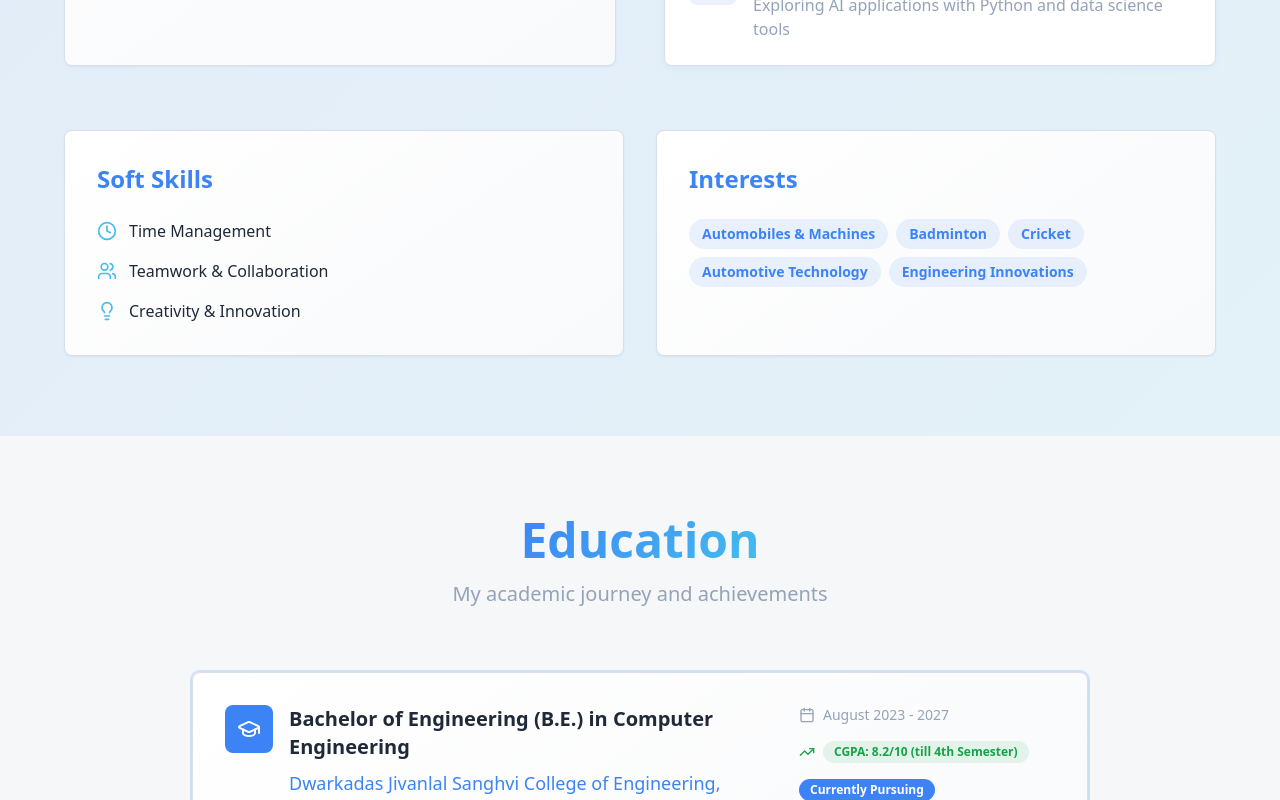
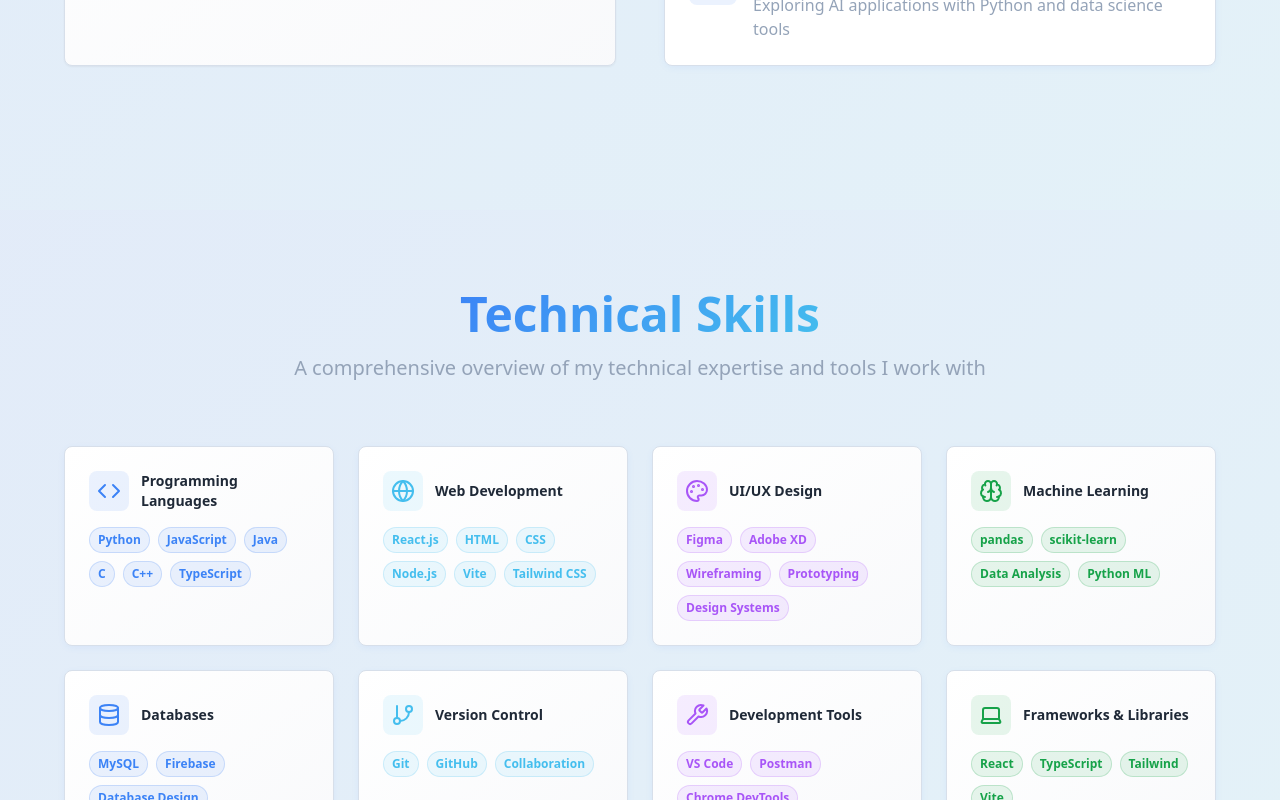
Before and after one commit to dmw14/Portfolio-Webpage, a React (Vite) app: page / in a window 1280 px wide. Shown: the part 1420-2220 px from the top of the page. Built offline with nearby package versions, Linux system fonts and the light colour scheme.

Commit message:
edited skills and int

```diff
--- a/src/components/About.tsx
+++ b/src/components/About.tsx
@@ -1,6 +1,6 @@
 import { Card } from "@/components/ui/card";
 import { Badge } from "@/components/ui/badge";
-import { Code2, Palette, Brain, Users, Clock, Lightbulb } from "lucide-react";
+import { Code2, Palette, Brain } from "lucide-react";
 
 const About = () => {
   const highlights = [
@@ -21,19 +21,6 @@ const About = () => {
     }
   ];
 
-  const softSkills = [
-    { icon: <Clock className="w-5 h-5" />, skill: "Time Management" },
-    { icon: <Users className="w-5 h-5" />, skill: "Teamwork & Collaboration" },
-    { icon: <Lightbulb className="w-5 h-5" />, skill: "Creativity & Innovation" }
-  ];
-
-  const interests = [
-    "Automobiles & Machines",
-    "Badminton",
-    "Cricket",
-    "Automotive Technology",
-    "Engineering Innovations"
-  ];
 
   return (
     <section id="about" className="py-20 bg-gradient-hero">
@@ -88,37 +75,6 @@ const About = () => {
             </div>
           </div>
 
-          {/* Skills and Interests Grid */}
-          <div className="grid md:grid-cols-2 gap-8">
-            {/* Soft Skills */}
-            <Card className="p-8 bg-gradient-card shadow-medium">
-              <h3 className="text-2xl font-semibold mb-6 text-tech-primary">Soft Skills</h3>
-              <div className="space-y-4">
-                {softSkills.map((item, index) => (
-                  <div key={index} className="flex items-center gap-3">
-                    <div className="text-tech-secondary">{item.icon}</div>
-                    <span className="text-foreground font-medium">{item.skill}</span>
-                  </div>
-                ))}
-              </div>
-            </Card>
-
-            {/* Interests */}
-            <Card className="p-8 bg-gradient-card shadow-medium">
-              <h3 className="text-2xl font-semibold mb-6 text-tech-primary">Interests</h3>
-              <div className="flex flex-wrap gap-2">
-                {interests.map((interest, index) => (
-                  <Badge
-                    key={index}
-                    variant="secondary"
-                    className="px-3 py-1 text-sm bg-tech-primary/10 text-tech-primary hover:bg-tech-primary/20 transition-colors"
-                  >
-                    {interest}
-                  </Badge>
-                ))}
-              </div>
-            </Card>
-          </div>
         </div>
       </div>
     </section>
--- /dev/null
+++ b/src/components/SkillsInterests.tsx
@@ -0,0 +1,73 @@
+import { Card } from "@/components/ui/card";
+import { Badge } from "@/components/ui/badge";
+import { Clock, Users, Lightbulb } from "lucide-react";
+
+const SkillsInterests = () => {
+  const softSkills = [
+    { icon: <Clock className="w-5 h-5" />, skill: "Time Management" },
+    { icon: <Users className="w-5 h-5" />, skill: "Teamwork & Collaboration" },
+    { icon: <Lightbulb className="w-5 h-5" />, skill: "Creativity & Innovation" }
+  ];
+
+  const interests = [
+    "Automobiles & Machines",
+    "Badminton",
+    "Cricket",
+    "Automotive Technology",
+    "Engineering Innovations"
+  ];
+
+  return (
+    <section id="skills-interests" className="py-20 bg-muted/30">
+      <div className="container mx-auto px-4">
+        <div className="max-w-6xl mx-auto">
+          {/* Section Header */}
+          <div className="text-center mb-16">
+            <h2 className="text-4xl md:text-5xl font-bold mb-4">
+              <span className="bg-gradient-tech bg-clip-text text-transparent">
+                Skills & Interests
+              </span>
+            </h2>
+            <p className="text-xl text-muted-foreground max-w-2xl mx-auto">
+              Personal capabilities and interests that drive my passion
+            </p>
+          </div>
+
+          {/* Skills and Interests Grid */}
+          <div className="grid md:grid-cols-2 gap-8">
+            {/* Soft Skills */}
+            <Card className="p-8 bg-gradient-card shadow-medium">
+              <h3 className="text-2xl font-semibold mb-6 text-tech-primary">Soft Skills</h3>
+              <div className="space-y-4">
+                {softSkills.map((item, index) => (
+                  <div key={index} className="flex items-center gap-3">
+                    <div className="text-tech-secondary">{item.icon}</div>
+                    <span className="text-foreground font-medium">{item.skill}</span>
+                  </div>
+                ))}
+              </div>
+            </Card>
+
+            {/* Interests */}
+            <Card className="p-8 bg-gradient-card shadow-medium">
+              <h3 className="text-2xl font-semibold mb-6 text-tech-primary">Interests</h3>
+              <div className="flex flex-wrap gap-2">
+                {interests.map((interest, index) => (
+                  <Badge
+                    key={index}
+                    variant="secondary"
+                    className="px-3 py-1 text-sm bg-tech-primary/10 text-tech-primary hover:bg-tech-primary/20 transition-colors"
+                  >
+                    {interest}
+                  </Badge>
+                ))}
+              </div>
+            </Card>
+          </div>
+        </div>
+      </div>
+    </section>
+  );
+};
+
+export default SkillsInterests;
--- a/src/pages/Index.tsx
+++ b/src/pages/Index.tsx
@@ -6,6 +6,7 @@ import Skills from "@/components/Skills";
 import Experience from "@/components/Experience";
 import Projects from "@/components/Projects";
 import Certifications from "@/components/Certifications";
+import SkillsInterests from "@/components/SkillsInterests";
 import Contact from "@/components/Contact";
 import Footer from "@/components/Footer";
 
@@ -15,11 +16,12 @@ const Index = () => {
       <Header />
       <Hero />
       <About />
-      <Education />
       <Skills />
       <Experience />
+      <Education />
+      <Certifications />
       <Projects />
-      <Certifications />
+      <SkillsInterests />
       <Contact />
       <Footer />
     </div>
```
